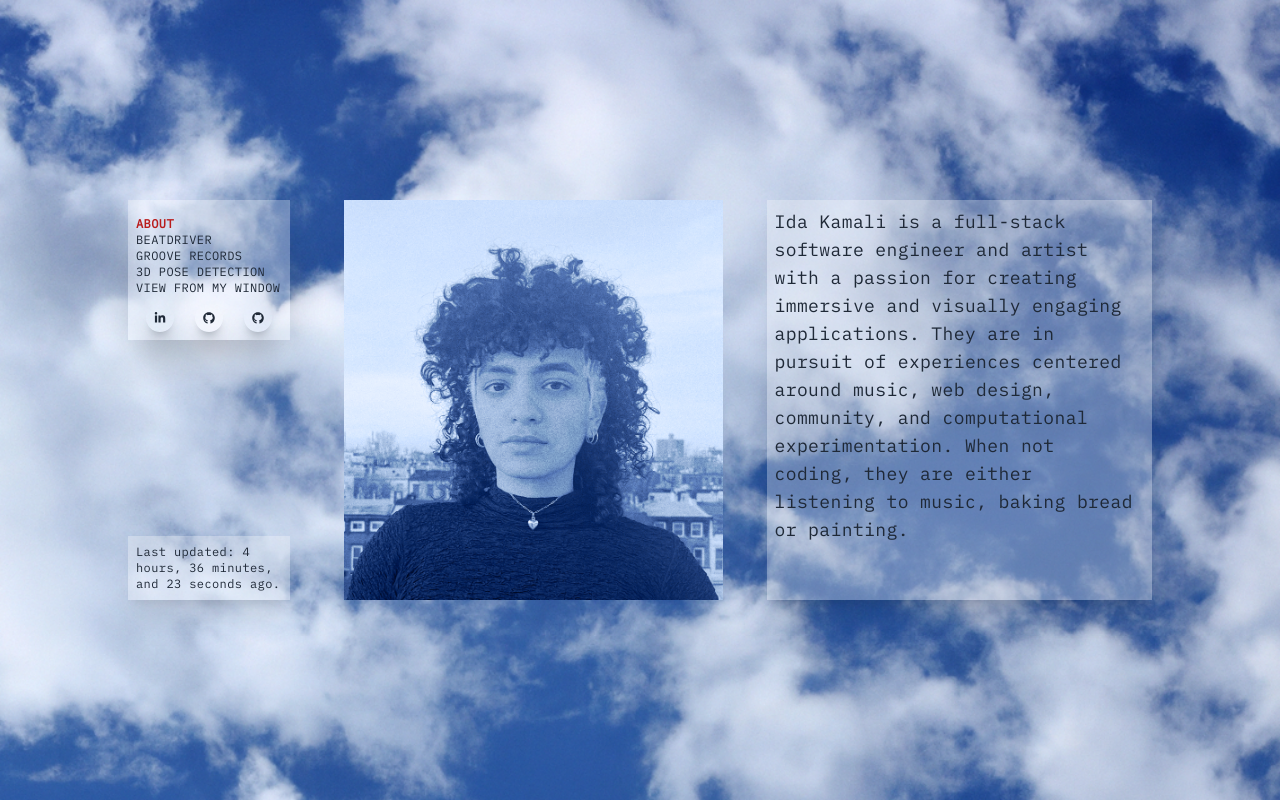
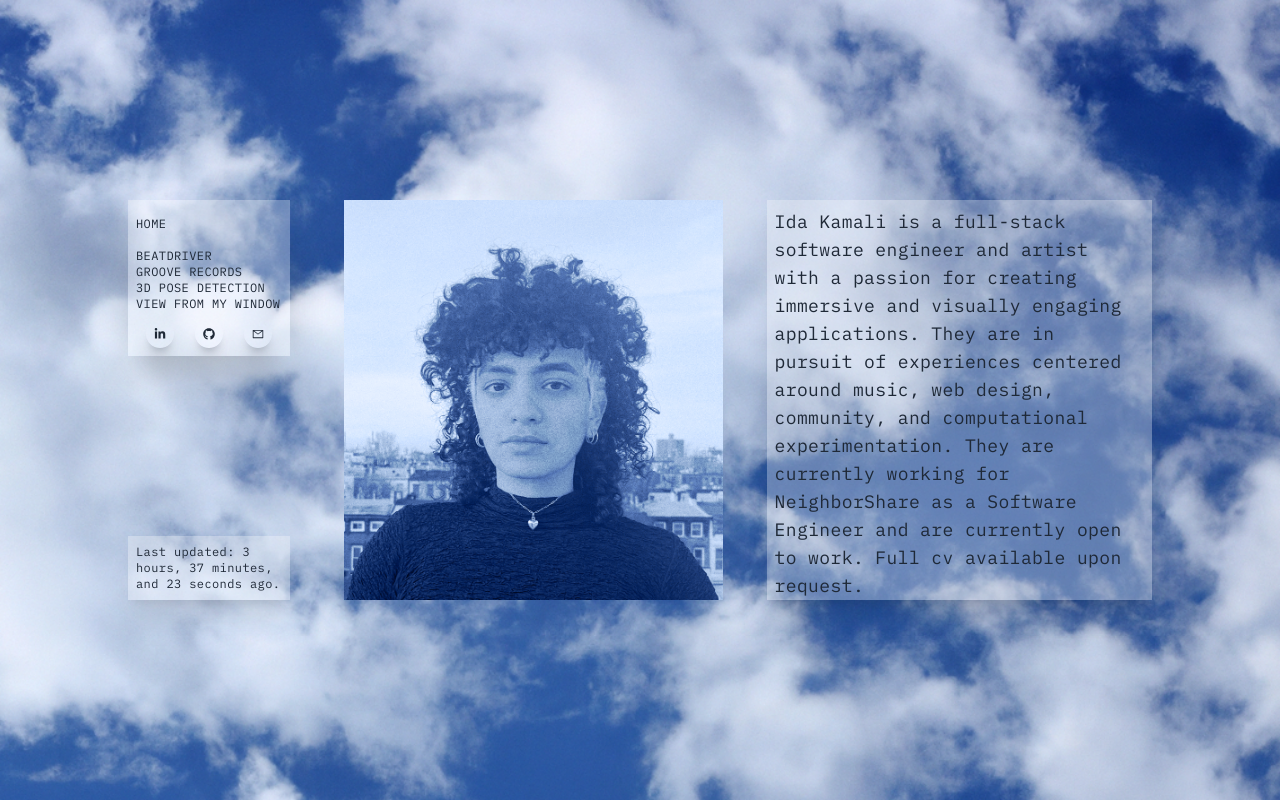
Before and after one commit to idakam/portfolio, a Next.js app: page /about in a window 1280 px wide. Built offline with nearby package versions, Linux system fonts and the light colour scheme.

Commit message:
working navbar

```diff
--- a/src/components/Layout.tsx
+++ b/src/components/Layout.tsx
@@ -5,7 +5,7 @@ import Main from "./Main";
 const Layout = ({ children }: PropsWithChildren) => {
   return (
     <div className="fixed h-full mr-[10%] ml-[10%] flex items-center justify-center">
-      <div id="main" className="flex flex-row md:h-[50%]">
+      <div id="main" className="flex flex-row md:h-[50%] h-[80%]">
         <div className="md:flex md:w-1/6">
           <Navbar />
         </div>
--- a/src/components/Navbar.jsx
+++ b/src/components/Navbar.jsx
@@ -16,7 +16,7 @@ const Navbar = () => {
   };
 
   const listOfLinks = [
-    ["About", "/about"],
+    // ["About", "/about"],
     ["BeatDriver", "/projects/beatdriver"],
     ["Groove Records", "/projects/grooverecords"],
     ["3D Pose Detection", "/projects/posedetection"],
@@ -38,7 +38,7 @@ const Navbar = () => {
     ],
     [
       <>
-        <FaGithub />
+        <AiOutlineMail />
       </>,
       "mailto:ida.kamali10@gmail.com",
     ],
@@ -77,7 +77,7 @@ const Navbar = () => {
 
   const lastUpdate = () => {
     const now = new Date();
-    const update = new Date("Oct 24, 2023 14:25:00");
+    const update = new Date("Oct 24, 2023 15:24:00");
 
     // Calculate the time difference in milliseconds
     const timeDifference = now.getTime() - update.getTime();
@@ -134,6 +134,18 @@ const Navbar = () => {
       <div className="hidden md:flex h-full flex-col text-xs justify-between">
         <nav className="bg-white bg-opacity-30 p-2 shadow-2xl">
           <ul className="flex flex-col uppercase py-2">
+            <Link href="/">
+              <li
+                className={
+                  router.pathname == "/"
+                    ? "uppercase text-red-700 font-bold"
+                    : "uppercase hover:text-red-700"
+                }
+              >
+                Home
+              </li>
+            </Link>
+            <br></br>
             {listOfLinks.map(function (link, index) {
               return (
                 <Link href={link[1]} key={index}>
@@ -193,6 +205,19 @@ const Navbar = () => {
           </div>
           <div className="bg-white bg-opacity-30 p-2 shadow-2xl text-3xl">
             <ul className="flex flex-col uppercase py-2">
+              <Link href="/">
+                <li
+                  onClick={handleNav}
+                  className={
+                    router.pathname == "/"
+                      ? "uppercase text-red-700 font-bold"
+                      : "uppercase hover:text-red-700"
+                  }
+                >
+                  Home
+                </li>
+              </Link>
+              <br></br>
               {listOfLinks.map(function (link, index) {
                 return (
                   <Link href={link[1]} key={index}>
@@ -230,8 +255,7 @@ const Navbar = () => {
             </div>
           </div>
           <div className="bg-white bg-opacity-30 p-2 shadow-xl">
-            This website was born <br></br>
-            {updateTime()} days ago.
+            {lastUpdate()}
           </div>
         </div>
       </div>
--- a/src/components/Project.jsx
+++ b/src/components/Project.jsx
@@ -14,14 +14,14 @@ const Project = ({
 }) => {
   return (
     <div className="flex flex-col md:flex-row h-full">
-      <div className="flex flex-col md:mr-[5%] md:justify-center md:w-1/2">
+      <div className="flex flex-col md:mr-[5%] justify-center md:w-1/2">
         <Image
-          className="object-contain md:max-h-full min-w-0 pb-3 md:pb-0 "
+          className="object-contain  md:max-h-full min-w-0 pb-3 md:pb-0"
           src={projectImg}
           alt="/"
         />
       </div>
-      <div className=" bg-white bg-opacity-30 p-2 overflow-auto shadow-xl md:w-1/2">
+      <div className="bg-white bg-opacity-30 p-2 overflow-auto shadow-xl md:w-1/2 h-1/2s">
         {p1}
       </div>
     </div>
--- a/src/pages/about.jsx
+++ b/src/pages/about.jsx
@@ -13,8 +13,13 @@ const About = () => {
           Ida Kamali is a full-stack software engineer and artist with a passion
           for creating immersive and visually engaging applications. They are in
           pursuit of experiences centered around music, web design, community,
-          and computational experimentation. When not coding, they are either
-          listening to music, baking bread or painting.
+          and computational experimentation. They are currently working for
+          NeighborShare as a Software Engineer and are currently open to work.
+          Full cv available upon request.
+          <br></br>
+          <br></br>
+          When not coding, they are either listening to music, baking bread or
+          painting.
         </p>
       }
     />
--- a/src/pages/index.tsx
+++ b/src/pages/index.tsx
@@ -9,19 +9,23 @@ export default function Home() {
   return (
     <>
       <Head>
-        <title>EYEDUH</title>
+        <title>Ida Kamali</title>
         <link rel="icon" href="/assets/logo.png" />
       </Head>
 
       <Project
         projectImg={head}
         p1={
-          <p>
+          <p className="">
             Ida Kamali is a full-stack software engineer and artist with a
             passion for creating immersive and visually engaging applications.
             They are in pursuit of experiences centered around music, web
-            design, community, and computational experimentation. When not
-            coding, they are either listening to music, baking bread or
+            design, community, and computational experimentation. They are
+            currently working for NeighborShare as a Software Engineer and are
+            currently open to work. Full cv available upon request.
+            <br></br>
+            <br></br>
+            When not coding, they are either listening to music, baking bread or
             painting.
           </p>
         }
--- a/src/pages/projects/beatdriver.jsx
+++ b/src/pages/projects/beatdriver.jsx
@@ -16,14 +16,18 @@ const Beatdriver = () => {
           </span>{" "}
           that can be used right in the browser. Users can create beats with
           built-in sounds and effects, upload their own samples, and save and
-          record their project to share with anyone! Using Web Audio Api and
-          TUNAJs, an audio effects library, Beatdriver uses modular routing
-          system to create a mixer with 4 different effects: Chorus, Phaser,
-          Tremolo and Moog. User's can save their creations and browse through
-          the Discover page showcasing other user's saved creations.
+          record their project to share with anyone!
         </p>
       }
-      p2="Using Web Audio Api and TUNAJs, an audio effects library, Beatdriver uses modular routing system to create a mixer with 4 different effects: Chorus, Phaser, Tremolo and Moog. User's can save their creations and browse through the Discover page showcasing other user's saved creations."
+      p2={
+        <p>
+          Using Web Audio Api and TUNAJs, an audio effects library, Beatdriver
+          uses modular routing system to create a mixer with 4 different
+          effects: Chorus, Phaser, Tremolo and Moog. User's can save their
+          creations and browse through the Discover page showcasing other user's
+          saved creations.
+        </p>
+      }
       deployed="https://beatdriver.vercel.app"
       github="https://github.com/FC-TEAM-VISA/beatdriver"
     />
--- a/src/pages/projects/grooverecords.jsx
+++ b/src/pages/projects/grooverecords.jsx
@@ -20,9 +20,14 @@ const VinylShop = () => {
           searching and add them to their cart.
         </p>
       }
-      p2="Visitors can also create an
-          account to edit and finalize their orders through token-based
-          authentication and password-hashing via JSON-web-token. Administrator accounts can update product inventory and access user data though gatekeeping middleware."
+      p2={
+        <p>
+          Visitors can also create an account to edit and finalize their orders
+          through token-based authentication and password-hashing via
+          JSON-web-token. Administrator accounts can update product inventory
+          and access user data though gatekeeping middleware.
+        </p>
+      }
       github="https://github.com/vinylShopFSA/vinylGraceShopper"
     />
   );
--- a/src/pages/projects/posedetection.jsx
+++ b/src/pages/projects/posedetection.jsx
@@ -12,7 +12,7 @@ const PoseDetection = () => {
       projectImg={projectImg}
       p1={
         <p>
-          This project was created to explore the realm of human-computer
+          An experimentation and exploration within the realm of human-computer
           interaction. Using{" "}
           <span className="font-bold">
             Three.Js, Tensorflow.Js, and BlazePose, p5.JS
--- a/src/pages/projects/viewfrommywindow.jsx
+++ b/src/pages/projects/viewfrommywindow.jsx
@@ -11,12 +11,14 @@ const ViewFromMyWindow = () => {
         <p>
           Inspired by the ambient track, View From My Window, by Hiroshi
           Yoshimura I created a web-based synthesizer and audio visualizer using
-          vanilla <span className="font-bold">Javascript and P5.js</span>. I
-          programmed a particle system where each particle rapidly analyzes and
-          reacts to the currentt audio’s frequency and amplitude playing using
-          the Fast-Fourier Transform algorirthm, whether it be from the song,
-          the user’s audio or the synthesizer. The synthesizer uses P5.js’s
-          oscilattor, tuned to D Major so users can play along with the song.
+          vanilla <span className="font-bold">Javascript and P5.js</span>.
+          <br></br>
+          <br></br>I programmed a particle system where each particle rapidly
+          analyzes and reacts to the current audio’s frequency and amplitude
+          playing using the Fast-Fourier Transform algorirthm, whether it be
+          from the song, the user’s audio or the synthesizer. The synthesizer
+          uses P5.js’s oscilattor, tuned to D Major so users can play along with
+          the song.
         </p>
       }
       github="https://github.com/FC-TEAM-VISA/beatdriver"
```
